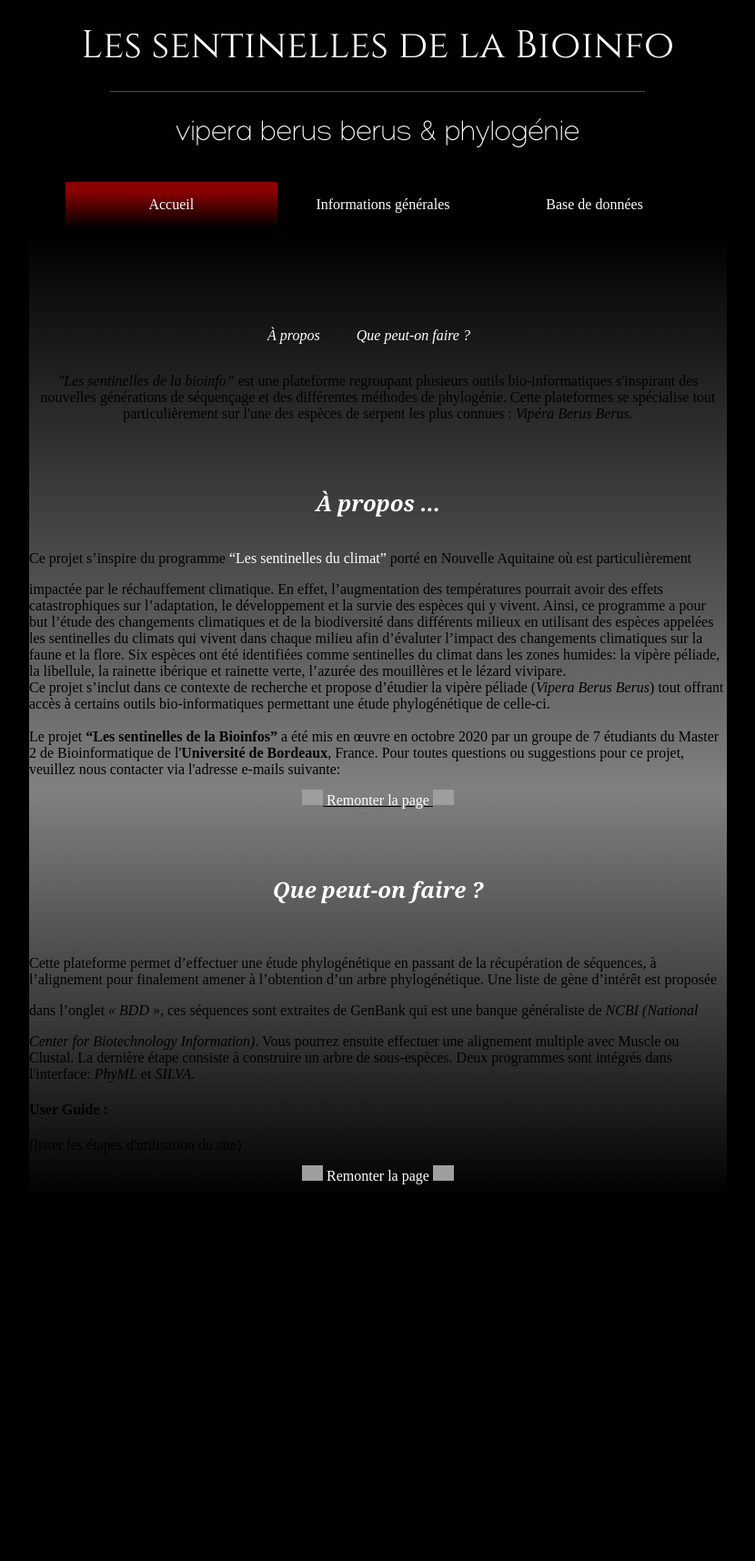
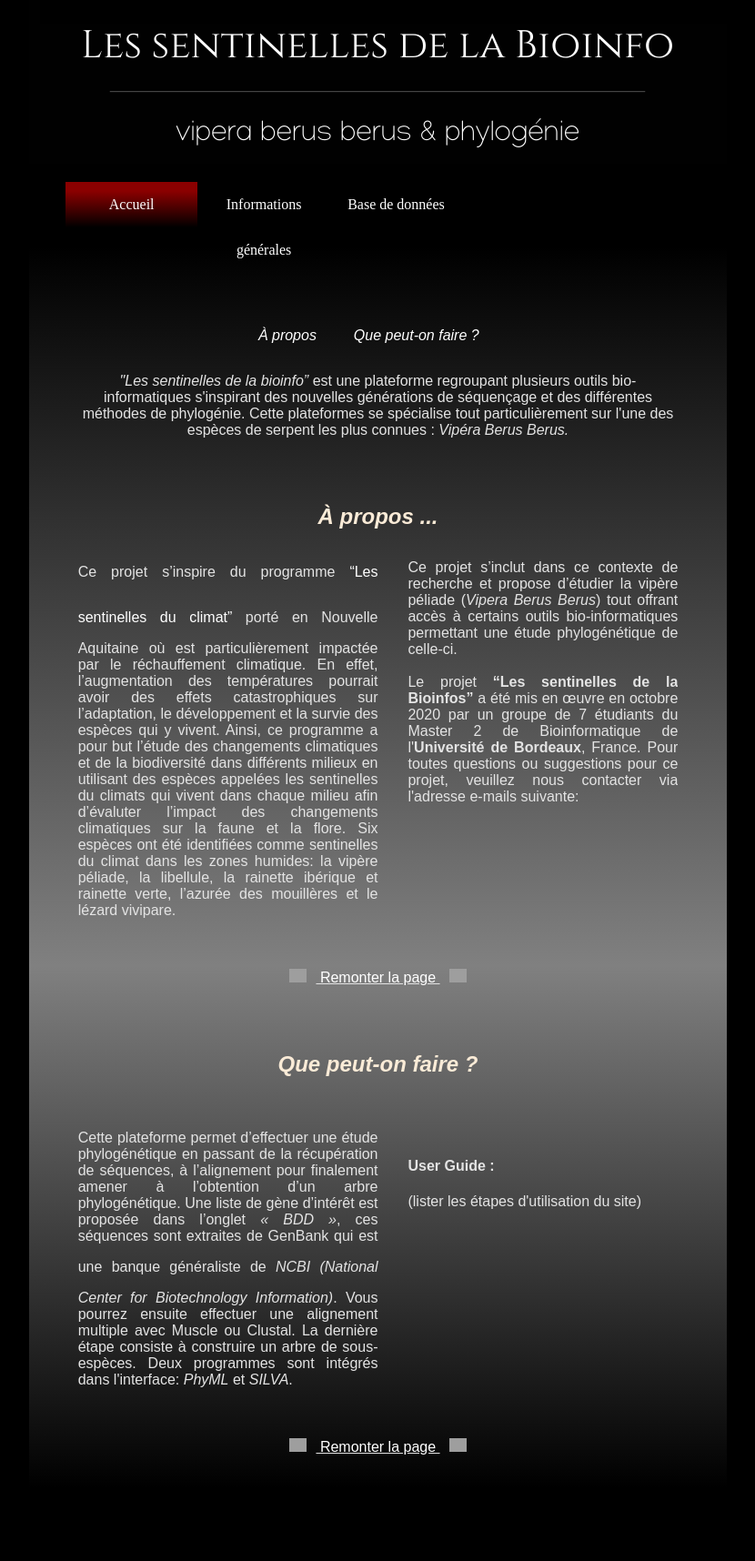
Before and after one commit to les-sentinelles-de-la-bioinfo/ProjetPhylogenie, a Flask app: page / in a window 1280 px wide. Shown: the part 301-2017 px from the top of the page at 91% size, without its empty margins (224-1054 px from the left). Before the commit the page ends 1603 px from the top, so only its background shows below. Run offline with Flask 2, Linux system fonts and the light colour scheme; grey boxes are pictures that could not be loaded.

Commit message:
add accueil

```diff
--- a/static/css/site.css
+++ b/static/css/site.css
@@ -19,7 +19,7 @@ li {
     float:left;
     text-align:center;
     background-color: transparent;
-    width: 32%;}
+    width: 20%;}
 
 li.selected {
     background-image:linear-gradient(darkred 20%,transparent);
@@ -34,16 +34,16 @@ div.topMenu li:hover {
         background-color:#E4E4E4;}
         li:hover>a{ color:gray;}
 
-
+h2 {
+    font-family: Arial, Helvetica, sans-serif;
+    font-style: oblique;
+    color: antiquewhite;
+}
 #img2{
     position: absolute;
     left:10%;
     top:280px;}
 
-h2{
-    font-family:Georgia;
-    font-style: italic;
-    color:white;}
 
 .séquences{
      width: 500px;
@@ -51,7 +51,14 @@ h2{
 
 #site_content {
     background-image:linear-gradient(transparent 5%,gray 60%,transparent );
-    min-height: 500px;
+    padding-bottom: 20px;
+
+}
+
+
+p {
+ text-align: justify;
+ color: bisque;
 }
 
 h6{
@@ -87,18 +94,11 @@ h6{
     top: 600px;
     left: 200px;
 }
+
 .cc{
     position: absolute;
     top: 336px;
     left: 700px;
-}
-
-.phylogeny{
-    position: absolute;
-    top: 250px;
-    right: 50px;
-    width: 700px;
-    height: 400px;
 }
 
 
@@ -124,3 +124,34 @@ h6{
     margin-right: 5%;
     text-align: justify;
 }
+
+#text_accueil {
+    margin-left: 7%;
+    margin-right: 7%;
+    text-align: justify;
+    font-family: Arial, Helvetica, sans-serif;
+    color: #E4E4E4;
+    overflow-y:visible;
+}
+
+.textes_accueil {
+    overflow: hidden;
+    margin-bottom: 40px;
+}
+
+#partie1 {
+
+    width: 50%;
+    float: left;
+    margin-top: 2px;
+}
+
+#partie2{
+    margin-top: 5%;
+    margin-left: 55%;
+}
+
+#fleche {
+    margin-left: 10px;
+    margin-right: 10px;
+}
```
